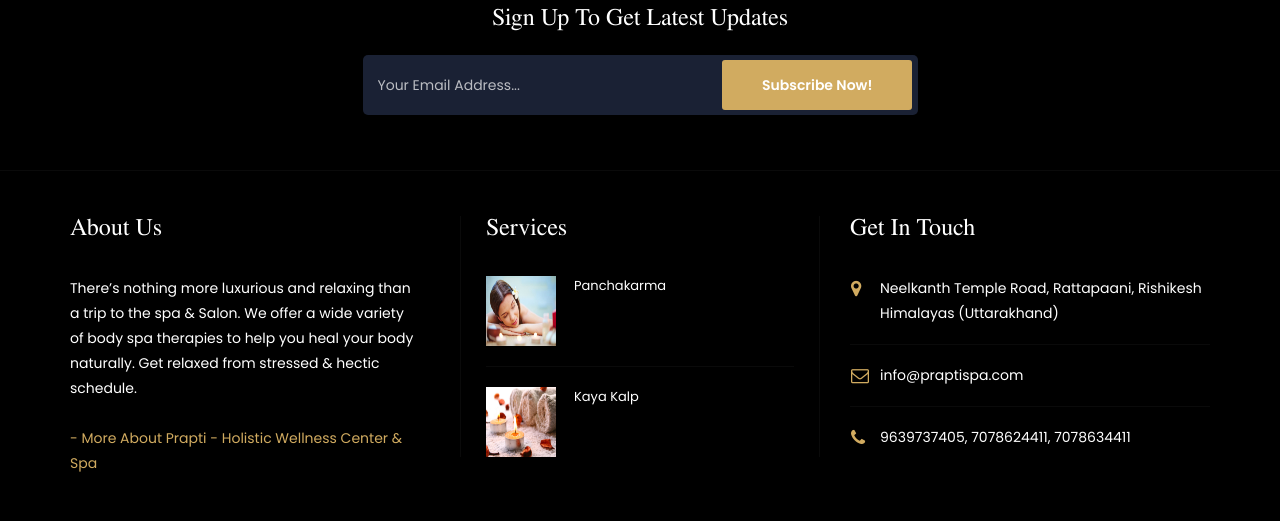
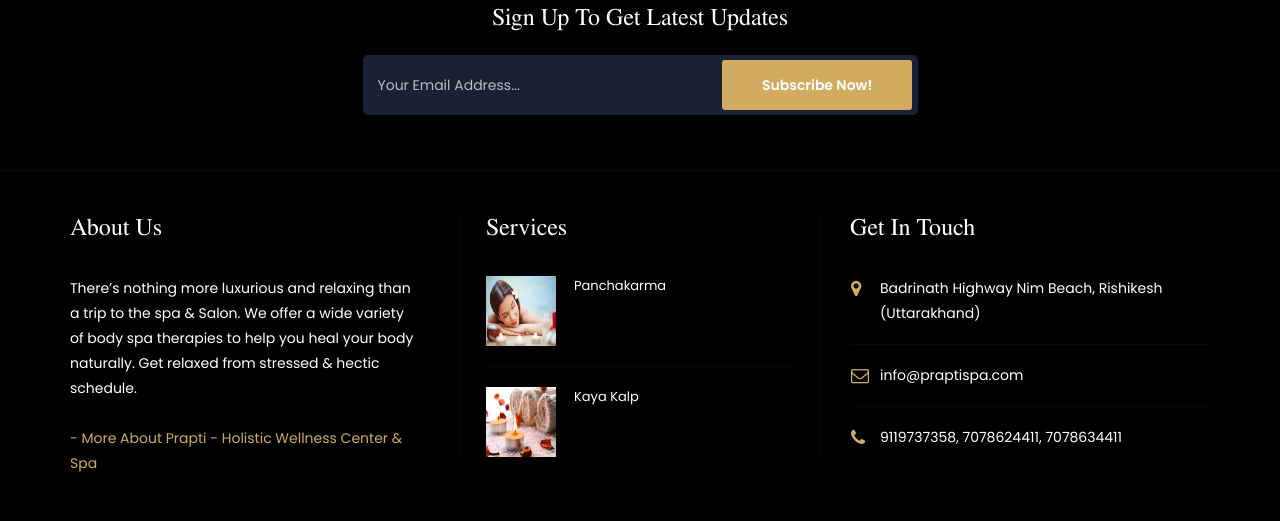
Before and after one commit to GouRav404/p-w, a plain HTML site: page services.html in a window 1280 px wide. Shown: the part 929-1450 px from the top of the page. Drawn offline with nearby package versions, Linux system fonts and the light colour scheme; a script that the page names is missing; a web font is replaced by a local one.

Commit message:
Update services.html

```diff
--- a/services.html
+++ b/services.html
@@ -81,7 +81,7 @@
                                     <div class="col-12">
                                     <div class="ttm-topbar-content">
                                         <ul class="top-contact text-left">
-                                            <li><i class="fa fa-map-marker ttm-textcolor-skincolor"></i>Rattapaani, Rishikesh Himalayas (Uttarakhand)</li>
+                                            <li><i class="fa fa-map-marker ttm-textcolor-skincolor"></i>Badrinath Highway Nim Beach, Rishikesh (Uttarakhand)</li>
                                             <li><i class="fa fa-clock-o ttm-textcolor-skincolor"></i><a href="#">Mon-Sat: 9am to 6pm</a></li>
                                         </ul>
                                         <div class="topbar-right text-right">
@@ -294,7 +294,7 @@ border-radius: 10px;
                                         </div>
                                         <div class="featured-content">
                                             <div class="featured-desc">
-                                                <p>Neelkanth Temple Road, Rattapaani, Rishikesh Himalayas (Uttarakhand)</p>
+                                                <p>Badrinath Highway Nim Beach, Rishikesh (Uttarakhand)</p>
                                             </div>
                                         </div>
                                     </div>
@@ -318,7 +318,7 @@ border-radius: 10px;
                                         </div>
                                         <div class="featured-content">
                                             <div class="featured-desc">
-                                                <p>9639737405, 7078624411, 7078634411</p>
+                                                <p>9119737358, 7078624411, 7078634411</p>
                                             </div>
                                         </div>
                                     </div>
```
